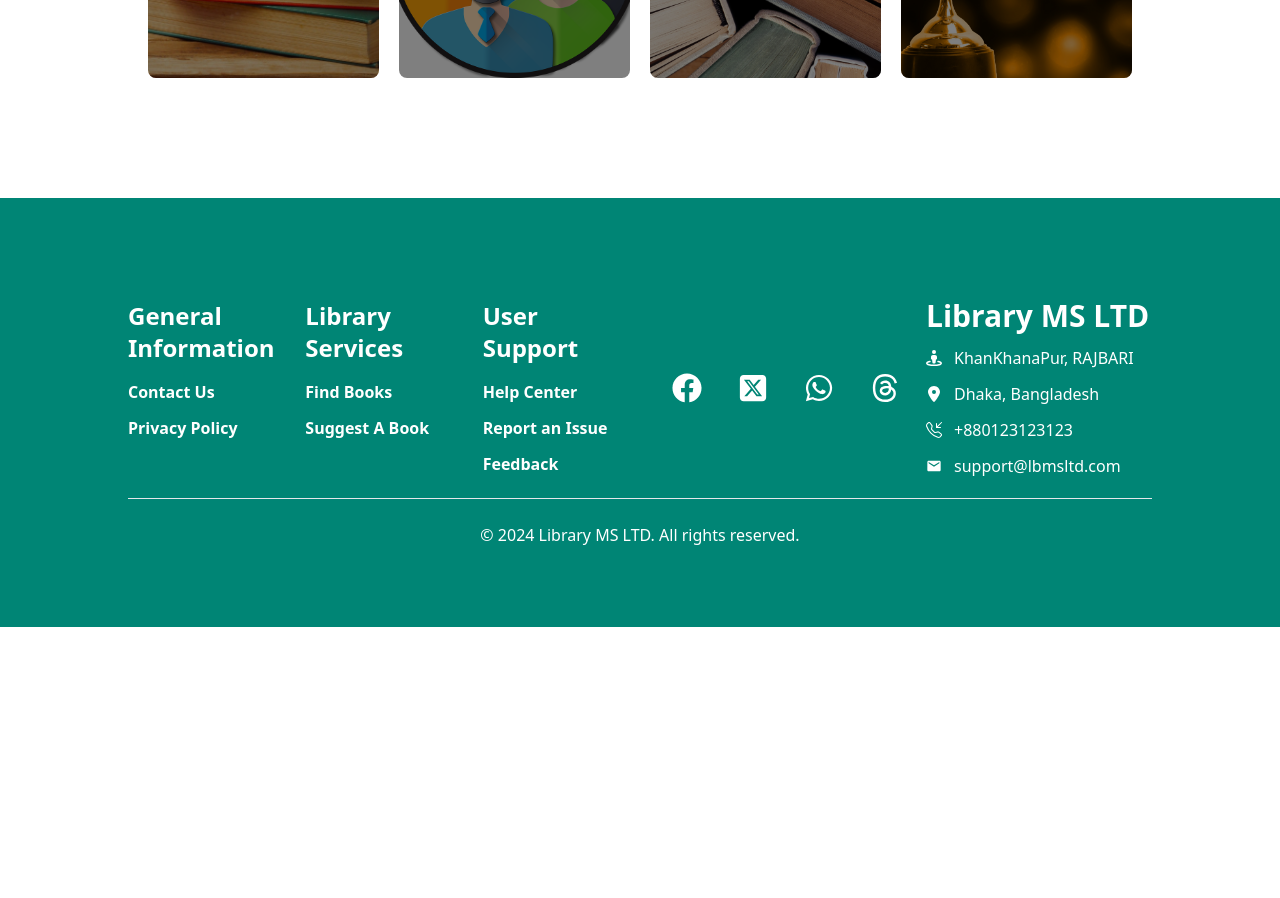
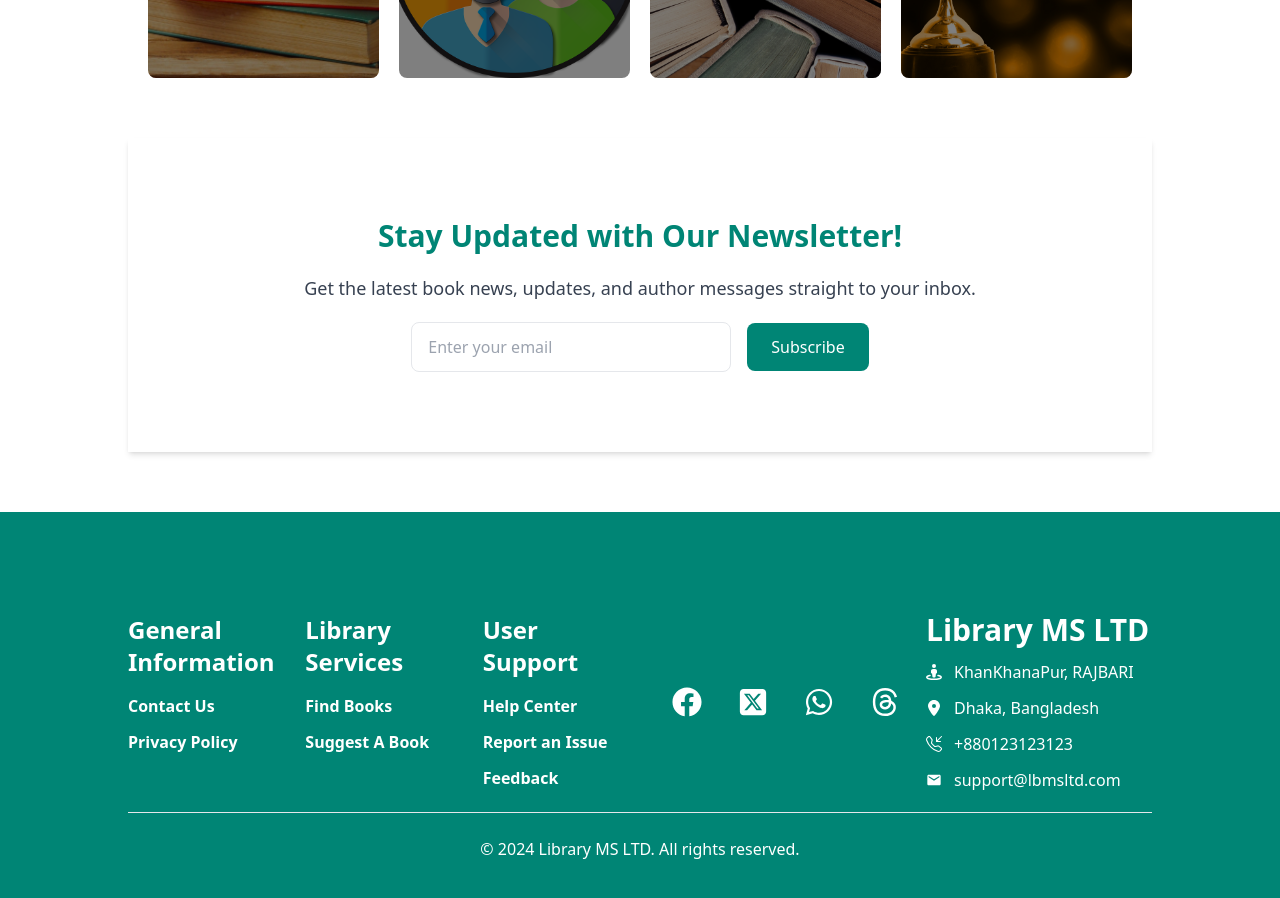
Before and after one commit to mdimranictiu/Library-Management-System-Client, a React (Vite) app: page / in a window 1280 px wide. Shown: the part 1900-2798 px from the top of the page. Before the commit the page ends 2527 px from the top, so only its background shows below. Built offline with nearby package versions, Linux system fonts and the light colour scheme; no server answers.

Commit message:
final code

```diff
--- a/src/components/Home/Home.jsx
+++ b/src/components/Home/Home.jsx
@@ -3,6 +3,7 @@
 import Categories from '../Categories/Categories';
 import NewArrival from '../NewArrival/NewArrival';
 import LibraryStats from '../LibraryStats/LibraryStats';
+import NewsLetter from '../NewsLetter/NewsLetter';
 
 const Home = () => {
     document.title="Home"
@@ -12,6 +13,7 @@
             <Categories></Categories>
             <NewArrival ></NewArrival>
             <LibraryStats></LibraryStats>
+            <NewsLetter></NewsLetter>
 
         </div>
     );
--- /dev/null
+++ b/src/components/NewsLetter/NewsLetter.jsx
@@ -0,0 +1,117 @@
+import React, { useContext, useState, useEffect } from "react";
+import Swal from "sweetalert2";
+import UseAxiosPublic from "../../hook/UseAxiosPublic/UseAxiosPublic";
+import { AuthContext } from "../../context/AuthProvider";
+
+const NewsLetter = () => {
+  const [email, setEmail] = useState("");
+  const [error, setError] = useState("");
+  const [isSubscribed, setIsSubscribed] = useState(false);
+  const [loading, setLoading] = useState(false);
+  const axiosPublic = UseAxiosPublic();
+  const { user } = useContext(AuthContext);
+
+  useEffect(() => {
+    if (user?.email) {
+      setEmail(user.email);
+      checkSubscription(user.email);
+    }
+  }, [user]);
+
+  const checkSubscription = async (email) => {
+    try {
+      const response = await axiosPublic.get(`/newsletter/check?email=${email}`);
+      if (response.data?.subscribed) {
+        setIsSubscribed(true);
+      }
+    } catch (error) {
+      console.error("Error checking subscription:", error);
+    }
+  };
+
+  const handleEmailChange = (e) => {
+    setEmail(e.target.value);
+    setError(""); // Clear error when typing
+  };
+
+  const validateEmail = (email) => {
+    const regex = /\S+@\S+\.\S+/;
+    return regex.test(email);
+  };
+
+  const handleSubmit = async (e) => {
+    e.preventDefault();
+    if (!email.trim()) return setError("Email is required");
+    if (!validateEmail(email)) return setError("Invalid email format");
+
+    if (isSubscribed) {
+      setError("This email is already subscribed.");
+      return;
+    }
+
+    setLoading(true); // Show loading state
+
+    try {
+      const response = await axiosPublic.post("/newsletter/subscribe", { email });
+
+      if (response.data?.success) {
+        setIsSubscribed(true);
+        setError("");
+        Swal.fire({
+          icon: "success",
+          title: "Subscribed!",
+          text: "You have successfully subscribed to our newsletter.",
+        });
+      } else {
+        setError("Subscription failed. Try again.");
+      }
+    } catch (error) {
+      console.error("Subscription error:", error);
+      setError("Something went wrong. Please try again.");
+    } finally {
+      setLoading(false);
+    }
+  };
+
+  return (
+    <div className="py-20 px-5 shadow-md bg-white">
+      <div className="max-w-3xl mx-auto text-center">
+        <h2 className="text-3xl max-sm:text-2xl font-bold text-[#008575] mb-5">
+          Stay Updated with Our Newsletter!
+        </h2>
+        <p className="text-lg text-gray-700 mb-5">
+          Get the latest book news, updates, and author messages straight to your inbox.
+        </p>
+
+        <form
+          onSubmit={handleSubmit}
+          className="flex flex-col md:flex-row items-center justify-center gap-4"
+        >
+          <input
+            type="email"
+            value={email}
+            onChange={handleEmailChange}
+            placeholder="Enter your email"
+            className="w-full md:w-80 px-4 py-3 border rounded-lg focus:outline-none focus:ring-2 focus:ring-[#008575] text-black"
+          />
+          <button
+            type="submit"
+            className={`px-6 py-3 font-medium rounded-lg transition duration-300 ${
+              loading
+                ? "bg-gray-400 cursor-not-allowed"
+                : "bg-[#008575] text-white hover:bg-[#006655]"
+            }`}
+            disabled={loading}
+          >
+            {loading ? "Subscribing..." : "Subscribe"}
+          </button>
+        </form>
+
+        {error && <p className="text-red-500 text-sm mt-3">{error}</p>}
+        {isSubscribed && <p className="text-black text-sm mt-3">✅ You are already subscribed!</p>}
+      </div>
+    </div>
+  );
+};
+
+export default NewsLetter;
--- a/src/context/AuthProvider.jsx
+++ b/src/context/AuthProvider.jsx
@@ -1,44 +1,47 @@
-import React, { createContext, useState } from 'react';
+import React, { createContext, useState, useEffect } from 'react';
 import { auth } from '../Firebase/Firebase.init';
-import { useEffect } from 'react';
-import {signInWithPopup, createUserWithEmailAndPassword,GoogleAuthProvider,onAuthStateChanged, signInWithEmailAndPassword,signOut } from 'firebase/auth';
+import { signInWithPopup, createUserWithEmailAndPassword, GoogleAuthProvider, onAuthStateChanged, signInWithEmailAndPassword, signOut } from 'firebase/auth';
 import UseAxiosPublic from '../hook/UseAxiosPublic/UseAxiosPublic';
-export const AuthContext= createContext(null);
+
+export const AuthContext = createContext(null);
+
 const provider = new GoogleAuthProvider();
-const AuthProvider = ({children}) => {
-      const [user,setUser]=useState(null)
-      const [loading,setLoading]=useState(true)
-      const axiosPublic=UseAxiosPublic()
 
-      const newUserCreate=(email,password)=>{
-        setLoading(true)
-        return createUserWithEmailAndPassword(auth,email,password)
-      }
+const AuthProvider = ({ children }) => {
+    const [user, setUser] = useState(null);
+    const [loading, setLoading] = useState(true);
+    const axiosPublic = UseAxiosPublic();
 
-      const loginUser=(email,password)=>{
+    const newUserCreate = (email, password) => {
         setLoading(true);
-        return signInWithEmailAndPassword(auth,email,password)
-      }
+        return createUserWithEmailAndPassword(auth, email, password);
+    };
 
-      // Google SignIn/SignUp
-       const signInwithGoogle=()=>{
-        return signInWithPopup(auth,provider)
-       }
+    const loginUser = (email, password) => {
+        setLoading(true);
+        return signInWithEmailAndPassword(auth, email, password);
+    };
 
-      // logout
-      const logOut=()=>{
-        setLoading(true)
+    // Google SignIn/SignUp
+    const signInWithGoogle = () => {
+        return signInWithPopup(auth, provider);
+    };
+
+    // Logout
+    const logOut = () => {
+        setLoading(true);
         return signOut(auth);
-      }
+    };
 
-      useEffect(() => {
+    // Handle JWT Token when user is authenticated
+    useEffect(() => {
         const unSubscribe = onAuthStateChanged(auth, async (currentUser) => {
-            console.log('Current User:', currentUser);
             setUser(currentUser);
             setLoading(false);
 
             if (currentUser) {
                 const userEmail = { email: currentUser.email };
+
                 try {
                     const res = await axiosPublic.post('/jwt', userEmail);
                     if (res.data.token) {
@@ -58,18 +61,19 @@
         return () => unSubscribe();
     }, [axiosPublic]);
 
-
-      const authInfo={
+    const authInfo = {
         newUserCreate,
-        user,loading,loginUser,logOut,
-        signInwithGoogle
-      }
-
+        user,
+        loading,
+        loginUser,
+        logOut,
+        signInWithGoogle,
+    };
 
     return (
-       <AuthContext.Provider value={authInfo}>
-        {children && children}
-       </AuthContext.Provider>
+        <AuthContext.Provider value={authInfo}>
+            {children}
+        </AuthContext.Provider>
     );
 };
 
--- a/src/hook/UseAxiosPrivate/UseAxiosPrivate.jsx
+++ b/src/hook/UseAxiosPrivate/UseAxiosPrivate.jsx
@@ -4,7 +4,9 @@
 import { useNavigate } from "react-router-dom";
 
 const axiosPrivate = axios.create({
-    baseURL: "http://localhost:3000/",
+    // baseURL: 'https://library-management-system-server-ten.vercel.app/'
+    baseURL: 'http://localhost:3000/'
+
 });
 
 const UseAxiosPrivate = () => {
--- a/src/hook/UseAxiosPublic/UseAxiosPublic.jsx
+++ b/src/hook/UseAxiosPublic/UseAxiosPublic.jsx
@@ -3,6 +3,7 @@
 const axiosPublic = axios.create({
     // baseURL: 'https://library-management-system-server-ten.vercel.app/'
     baseURL: 'http://localhost:3000/'
+
 })
 const UseAxiosPublic = () => {
       return axiosPublic
```
